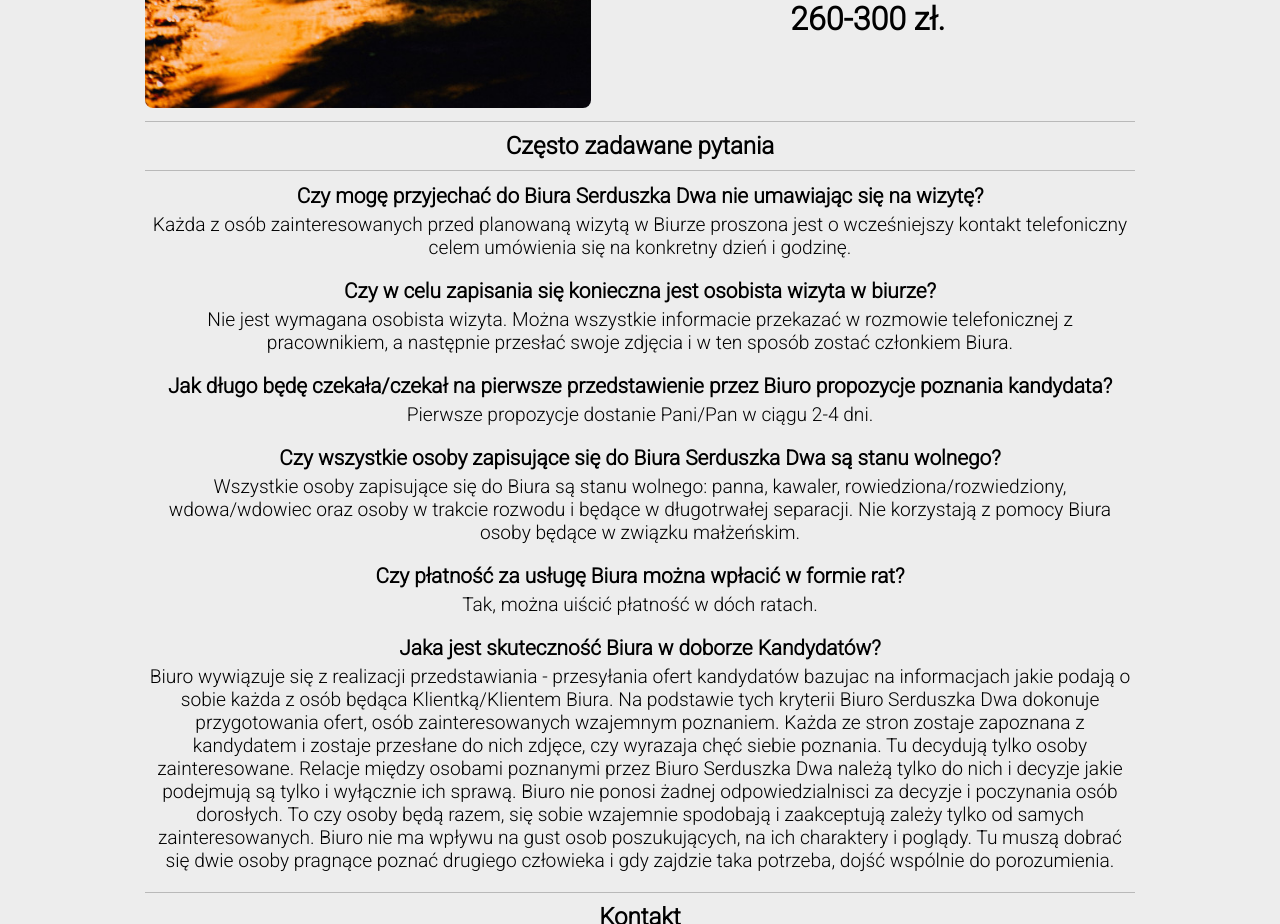
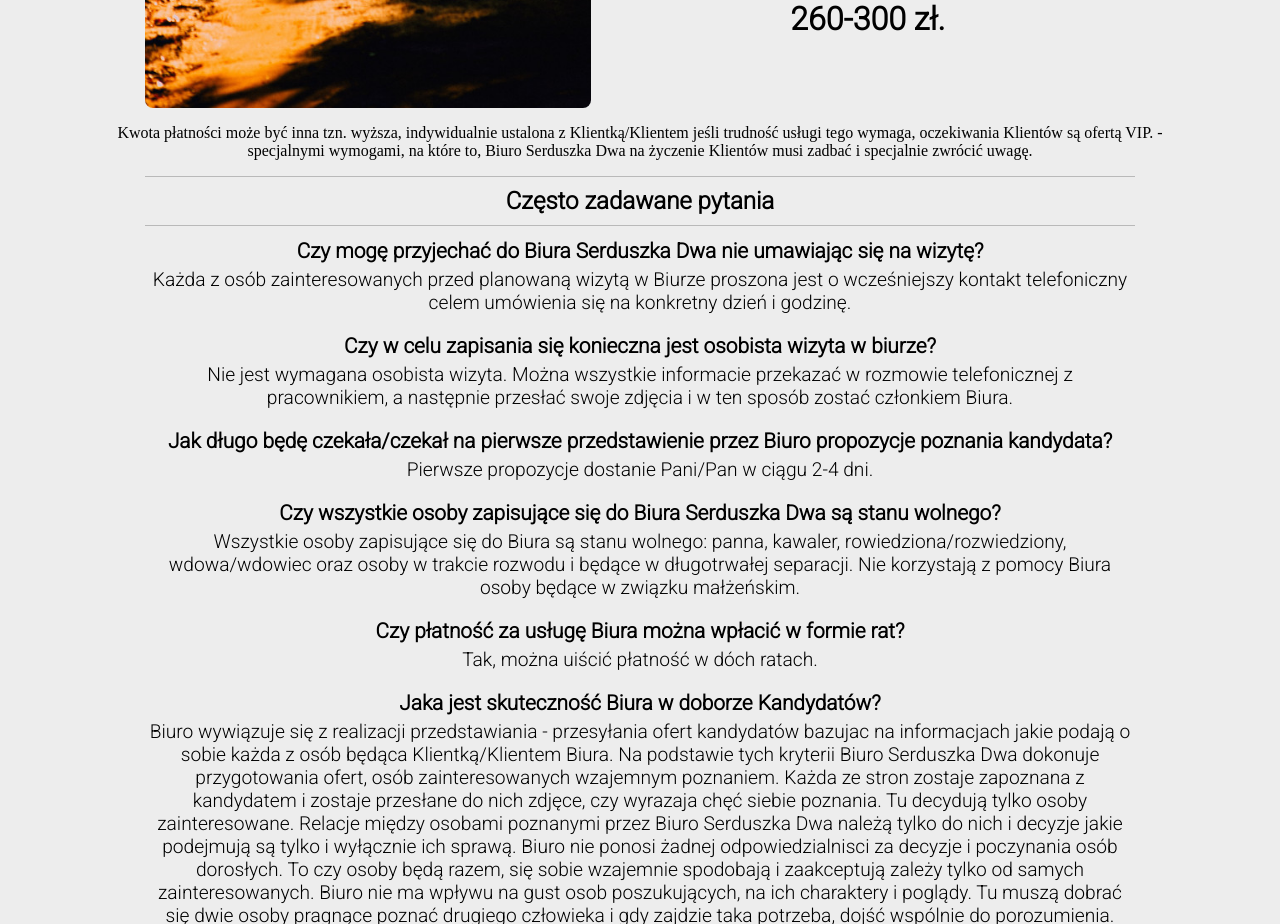
Before and after one commit to Vectari/serduszka-dwa, a React (Create React App) app: page / in a window 1280 px wide. Shown: the part 3040-3964 px from the top of the page. Built offline with nearby package versions, Linux system fonts and the light colour scheme.

Commit message:
feat: add more info about price

```diff
--- a/src/components/pricelist/pricelist.jsx
+++ b/src/components/pricelist/pricelist.jsx
@@ -61,6 +61,13 @@ const PriceList = () => {
           <strong>260-300 zł.</strong>
         </StyledPrice>
       </StyledPicAndPrice>
+      <p>
+        Kwota płatności może być inna tzn. wyższa, indywidualnie ustalona z
+        Klientką/Klientem jeśli trudność usługi tego wymaga, oczekiwania
+        Klientów są ofertą VIP. - specjalnymi wymogami, na które to, Biuro
+        Serduszka Dwa na życzenie Klientów musi zadbać i specjalnie zwrócić
+        uwagę.
+      </p>
     </>
   );
 };
```
